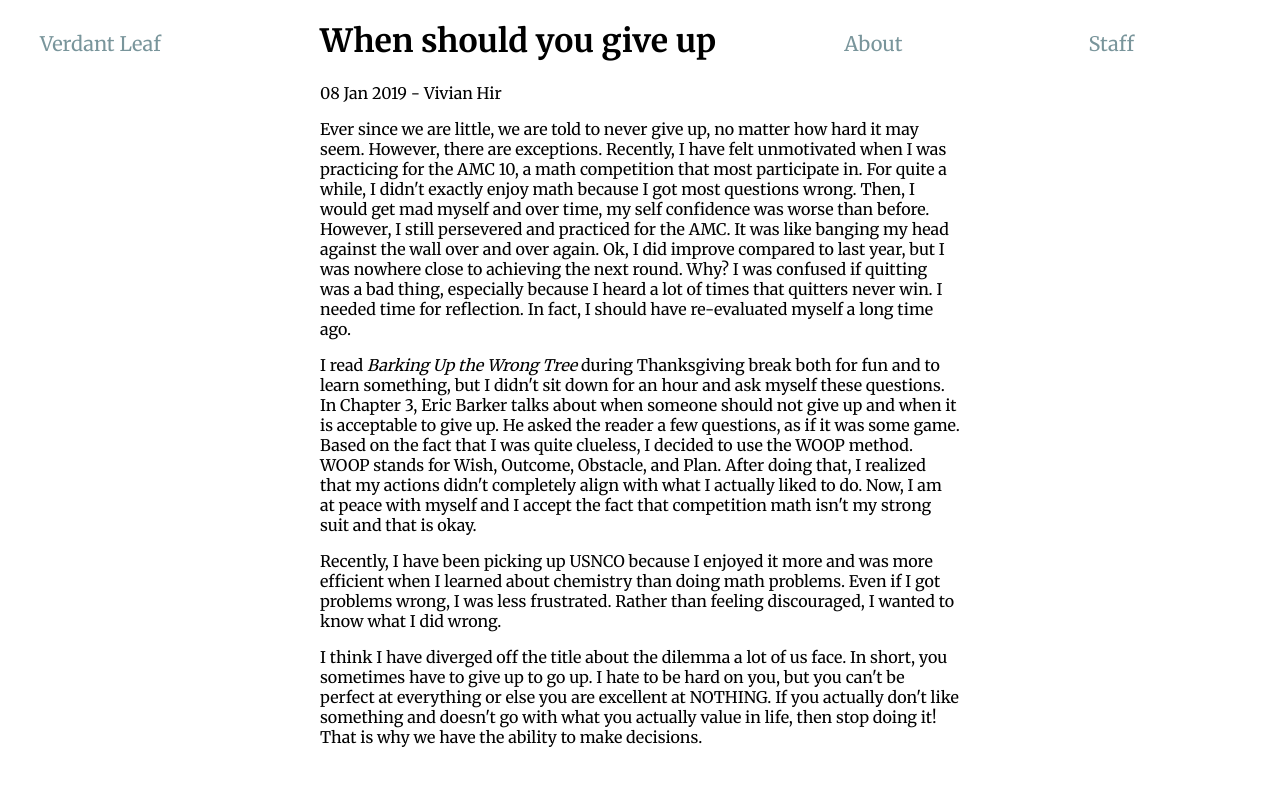
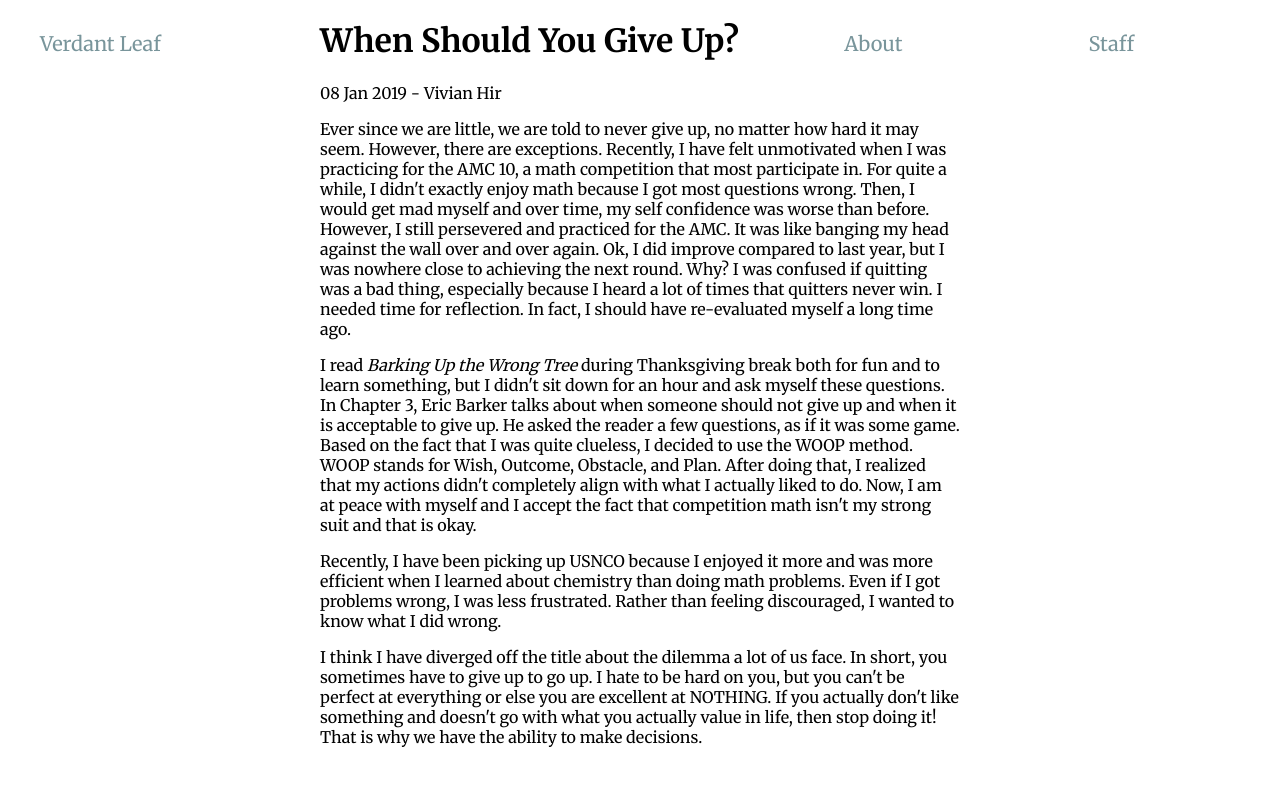
Before and after one commit to anthony-zhou/verdant-leaf, a Jekyll site: the page built from _posts/2019-01-08-2019-when-should-you-give-up.html, in a window 1280 px wide. Shown: the top 786 px of the page. Built offline with Jekyll 4.4.1, drawn with Linux system fonts in a browser that asks for light colours.

```diff
--- a/_posts/2019-01-08-2019-when-should-you-give-up.html
+++ b/_posts/2019-01-08-2019-when-should-you-give-up.html
@@ -1,5 +1,5 @@
 ---
-title: When should you give up
+title: When Should You Give Up?
 author: Vivian Hir
 description: a high schooler's plight
 category: essay
```
